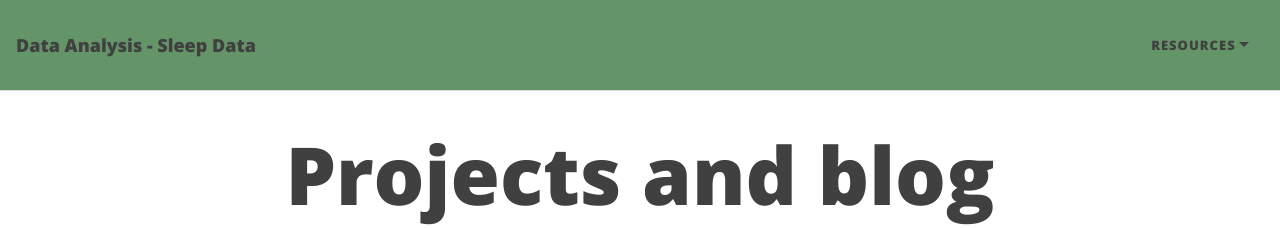
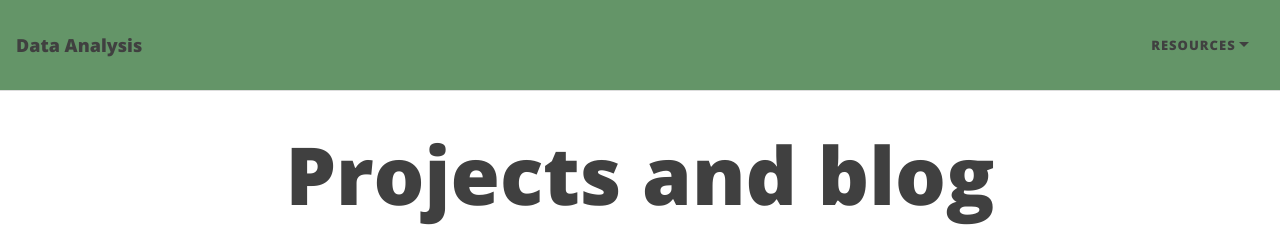
Before and after one commit to lucaanescu/Sleep.github.io, a Jekyll site: the page built from index.html, in a window 1280 px wide. Shown: the top 228 px of the page. Built offline with Jekyll 4.4.1, drawn with Linux system fonts in a browser that asks for light colours; nearby versions of some CDN libraries; the list of posts is cut into pages by our own code.

Commit message:
Update _config.yml

```diff
--- a/_config.yml
+++ b/_config.yml
@@ -6,7 +6,7 @@
 # --- Required options --- #
 
 # Name of website
-title: Data Analysis - Sleep Data
+title: Data Analysis
 
 # Your name to show in the footer
 author: Calin Luca Anescu
```
